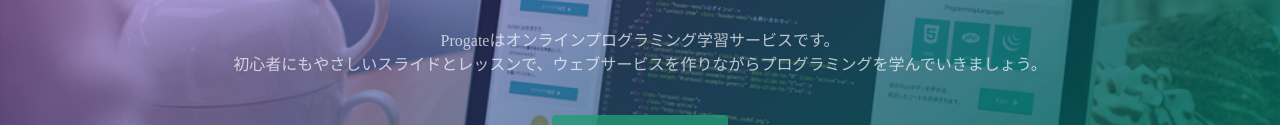
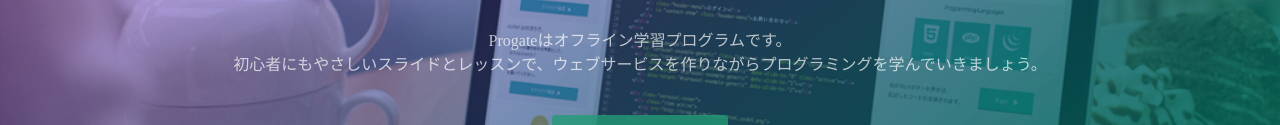
Before and after one commit to oroc0225/github.io, a plain HTML site: page index.html in a window 1280 px wide. Shown: the part 317-442 px from the top of the page. Drawn offline with Linux system fonts and the light colour scheme.

Commit message:
Update index.html

```diff
--- a/index.html
+++ b/index.html
@@ -24,7 +24,7 @@
   <div class="top-wrapper">
     <div class="container">
       <h1>LEARN TO CODE.<br>LEARN TO BE CREATIVE.</h1>
-      <p>Progateはオンラインプログラミング学習サービスです。<br>初心者にもやさしいスライドとレッスンで、ウェブサービスを作りながらプログラミングを学んでいきましょう。</p>
+      <p>Progateはオフライン学習プログラムです。<br>初心者にもやさしいスライドとレッスンで、ウェブサービスを作りながらプログラミングを学んでいきましょう。</p>
       <div class="btn-wrapper">
         <a href="#" class="btn signup">新規登録はこちら</a>
         <p>or</p>
```
